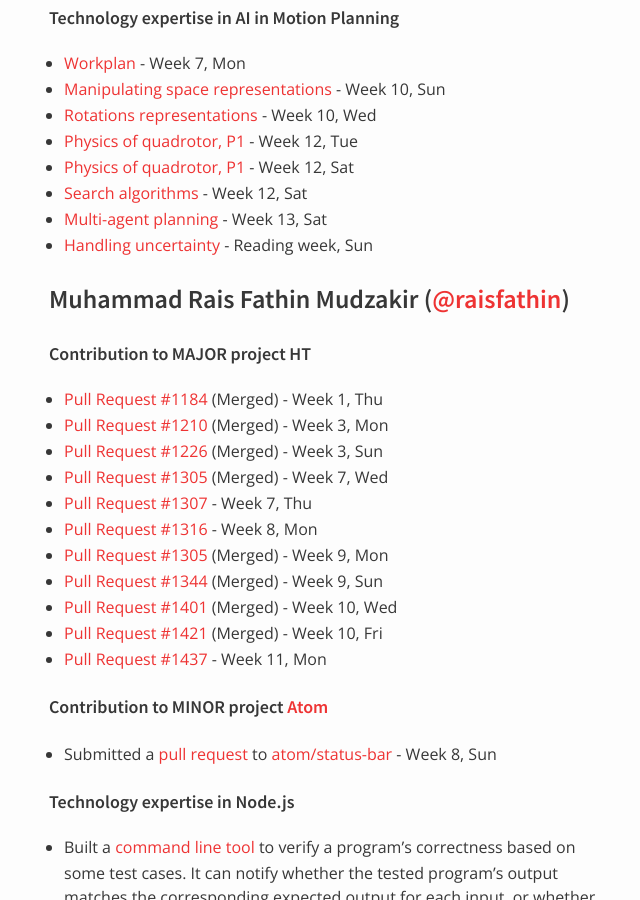
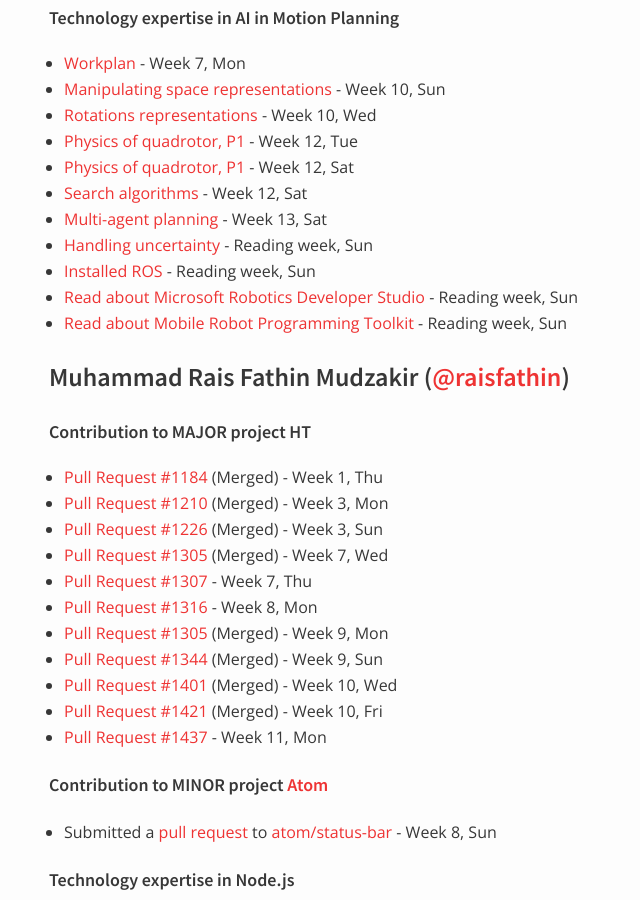
Before and after one commit to nus-oss/cs3281-AY1516S2-website, a Jekyll site: the page built from teams/hubturbo.md, in a window 1280 px wide and 900 px high, scrolled down 3116 px. Shown: the whole window, without its empty margins (321-961 px from the left). Built offline with Jekyll 4.4.1, drawn with Linux system fonts in a browser that asks for light colours.

Commit message:
Added more stuff for m133225's expertise area.

```diff
--- a/teams/hubturbo.md
+++ b/teams/hubturbo.md
@@ -139,6 +139,9 @@ permalink: /teams/hubturbo/
 * [Search algorithms](http://m133225.github.io/algorithms,/a*,/jps/2016/04/09/search-algorithms.html) - Week 12, Sat
 * [Multi-agent planning](http://m133225.github.io/algorithms,/a*,/multi-agent/2016/04/16/multi-robot-planning.html) - Week 13, Sat
 * [Handling uncertainty](http://m133225.github.io/probability,/uncertainty/2016/04/17/handling-uncertainty.html) - Reading week, Sun
+* [Installed ROS](http://wiki.ros.org/indigo/Installation/OSX/Homebrew/Source) - Reading week, Sun
+* [Read about Microsoft Robotics Developer Studio](https://en.wikipedia.org/wiki/Microsoft_Robotics_Developer_Studio) - Reading week, Sun
+* [Read about Mobile Robot Programming Toolkit](http://www.mrpt.org/Tutorials) - Reading week, Sun
 
 ### Muhammad Rais Fathin Mudzakir ([@raisfathin](https://github.com/raisfathin))
 
```
